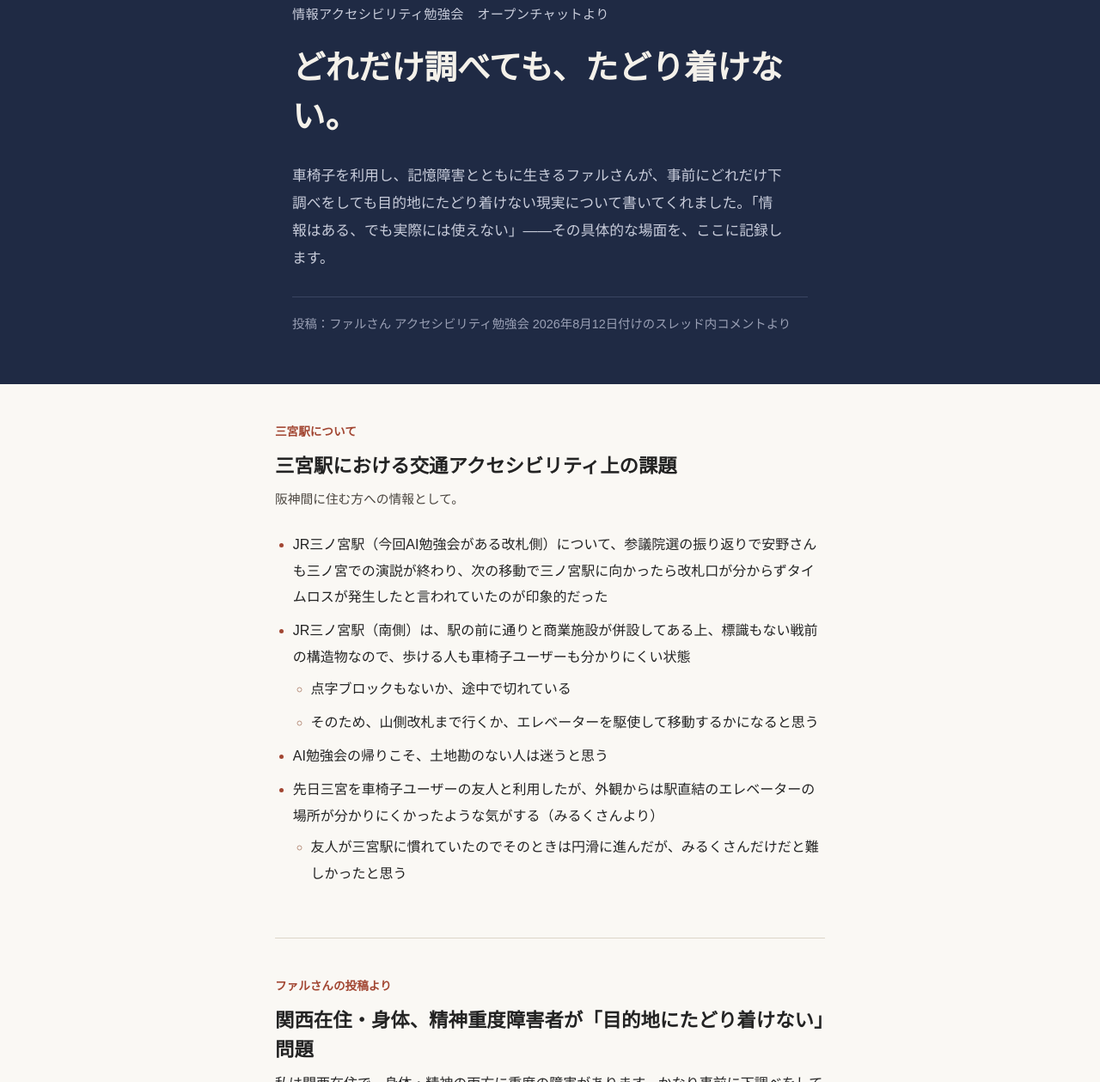
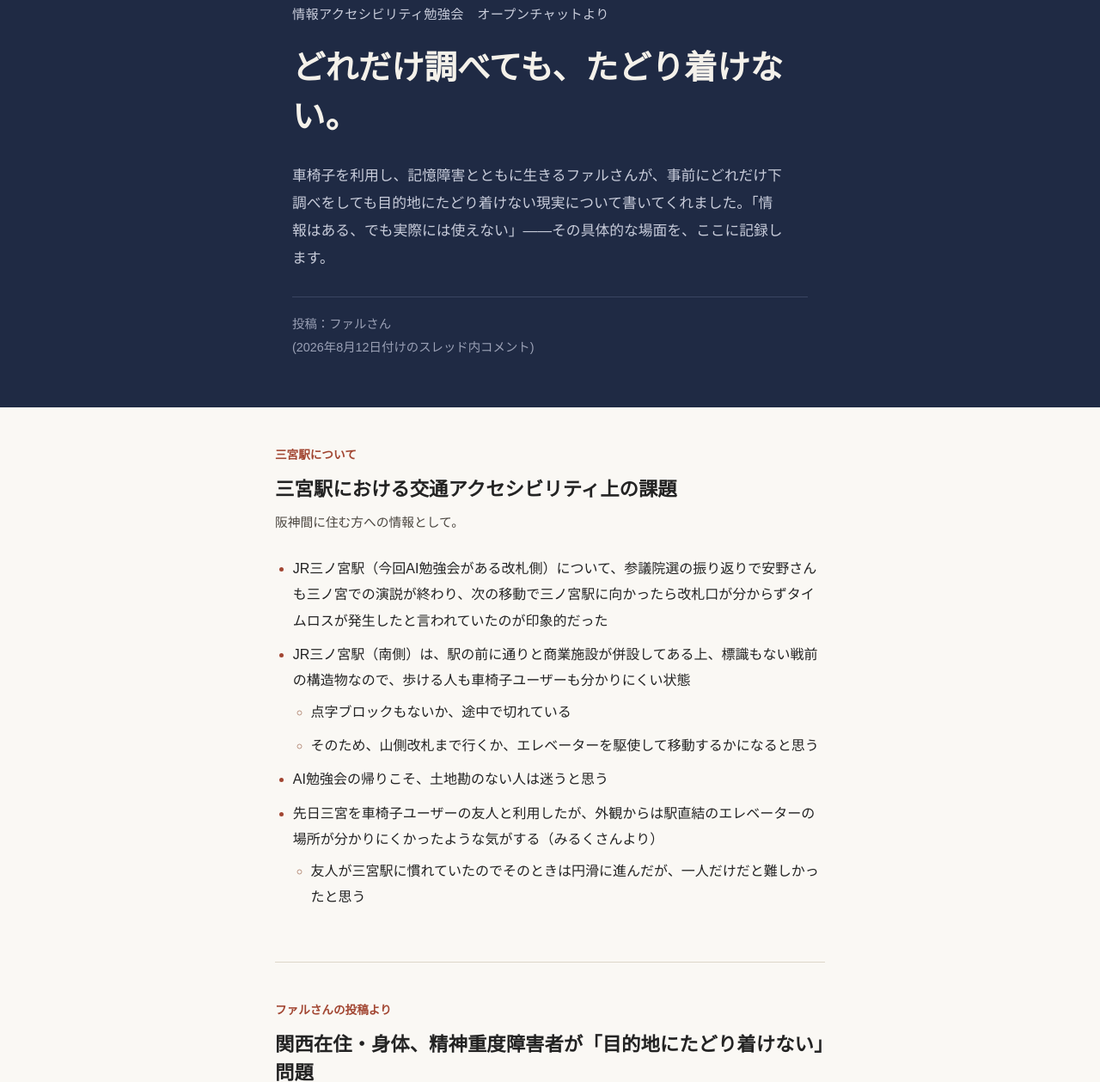
Before and after one commit to calico-blanket/Transportation-Accessibility, a plain HTML site: page Fal/index.html in a window 1280 px wide. Shown: the part 69-1328 px from the top of the page at 86% size. Drawn offline with Linux system fonts and the light colour scheme.

Commit message:
Update index.html

```diff
--- a/Fal/index.html
+++ b/Fal/index.html
@@ -202,7 +202,7 @@
     <p class="lead">
       車椅子を利用し、記憶障害とともに生きるファルさんが、事前にどれだけ下調べをしても目的地にたどり着けない現実について書いてくれました。「情報はある、でも実際には使えない」——その具体的な場面を、ここに記録します。
     </p>
-    <div class="attribution">投稿：ファルさん アクセシビリティ勉強会 2026年8月12日付けのスレッド内コメントより</div>
+    <div class="attribution">投稿：ファルさん<br> (2026年8月12日付けのスレッド内コメント)</div>
   </div>
 </div>
 
@@ -224,7 +224,7 @@
       <li>AI勉強会の帰りこそ、土地勘のない人は迷うと思う</li>
       <li>先日三宮を車椅子ユーザーの友人と利用したが、外観からは駅直結のエレベーターの場所が分かりにくかったような気がする（みるくさんより）
         <ul>
-          <li>友人が三宮駅に慣れていたのでそのときは円滑に進んだが、みるくさんだけだと難しかったと思う</li>
+          <li>友人が三宮駅に慣れていたのでそのときは円滑に進んだが、一人だけだと難しかったと思う</li>
         </ul>
       </li>
     </ul>
```
